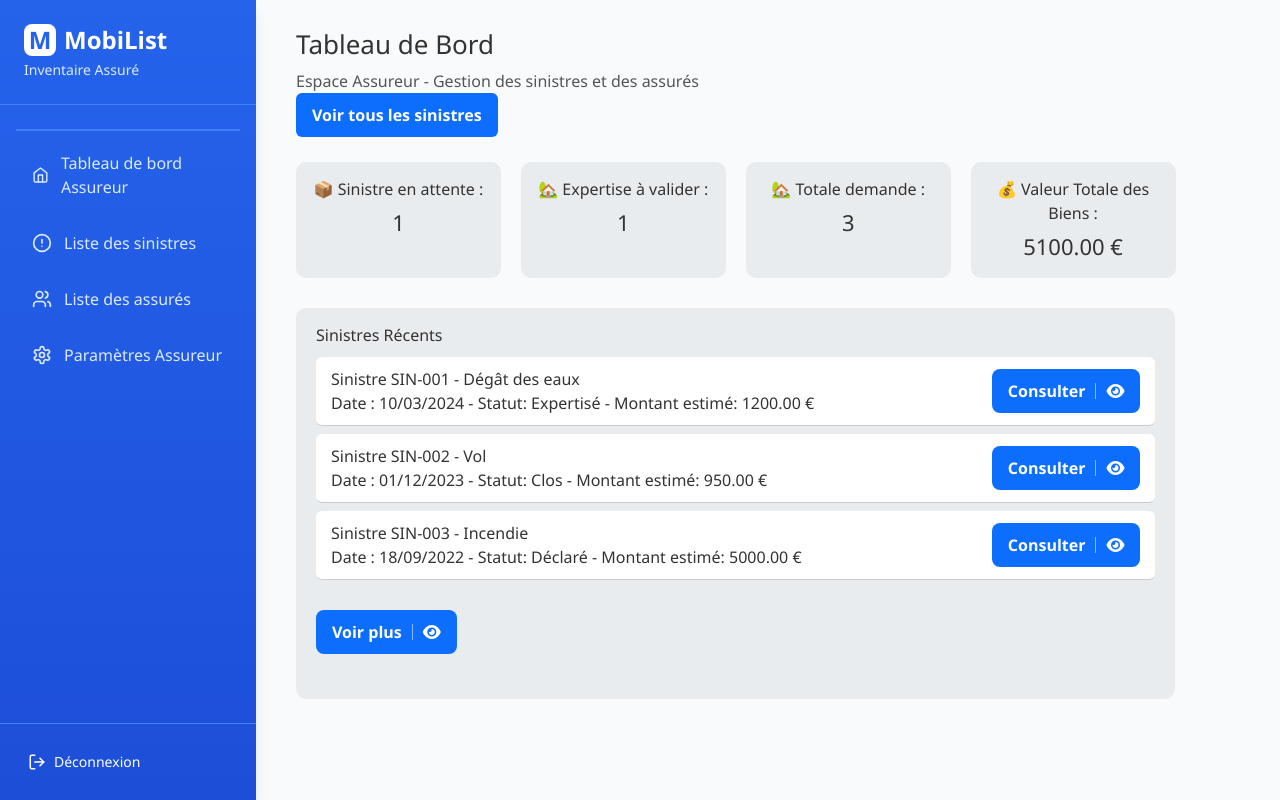
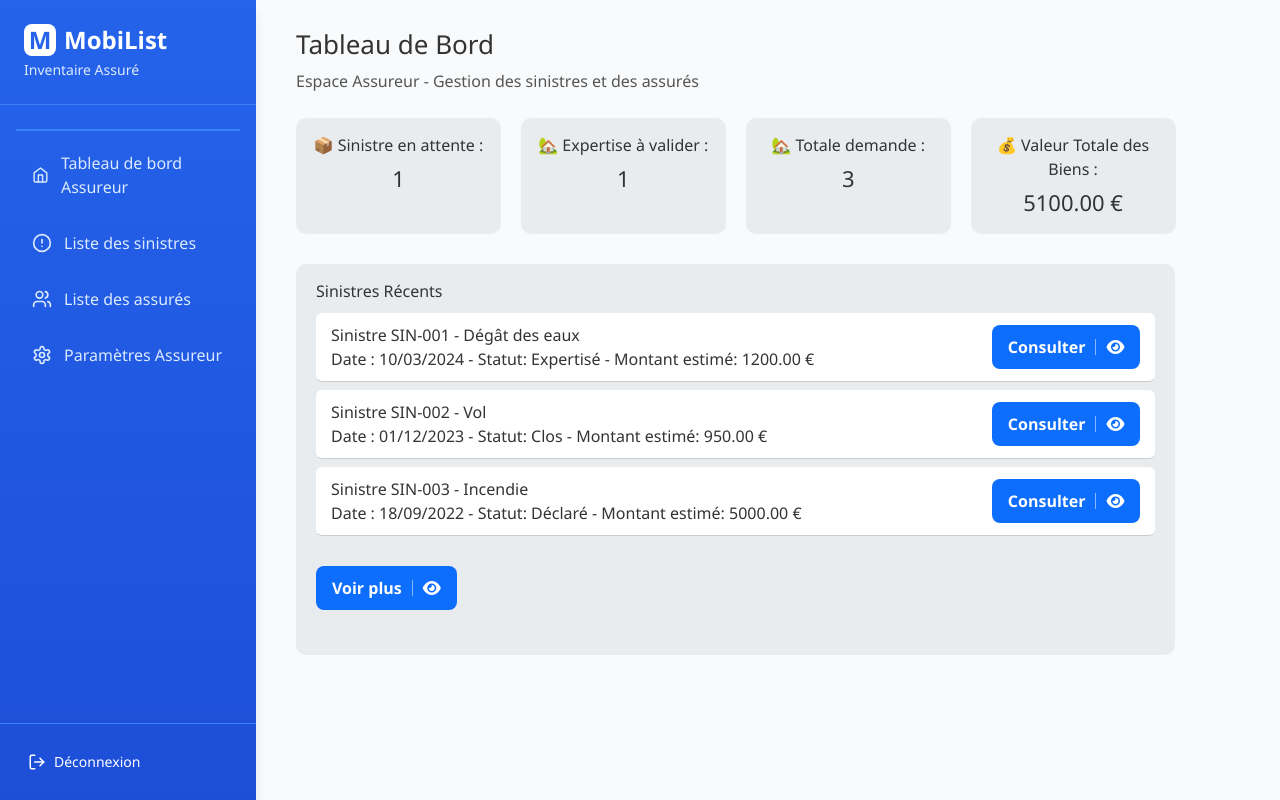
Before and after one commit to Y46ne/SAE_Projet_etudiant, a Flask app: page /tableau_de_bord_assureur/ in a window 1280 px wide. Run offline with Flask 3, Linux system fonts and the light colour scheme; a user stored in the database is signed in; some libraries are stand-ins or nearby versions.

Commit message:
correction rapide et mise à jour de la BD

```diff
--- a/monApp/templates/assureur/tableau_bord_assureur.html
+++ b/monApp/templates/assureur/tableau_bord_assureur.html
@@ -19,7 +19,6 @@
         <header>
             <h1>Tableau de Bord</h1>
             <p>Espace Assureur - Gestion des sinistres et des assurés</p>
-            <a href="{{ url_for('liste_sinistres') }}" class="btn-primary">Voir tous les sinistres</a>
         </header>
 
         <section class="stats">
```
Also changed, not shown: monApp.db.
